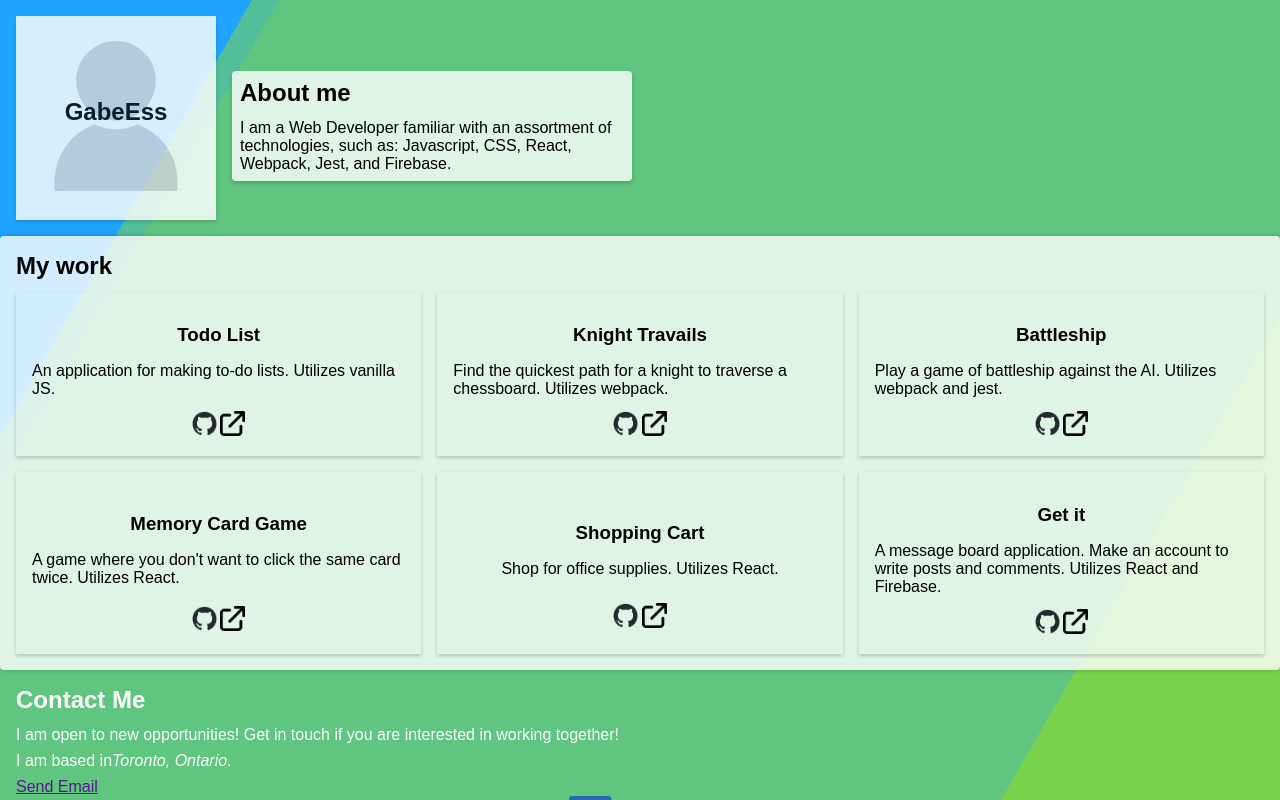
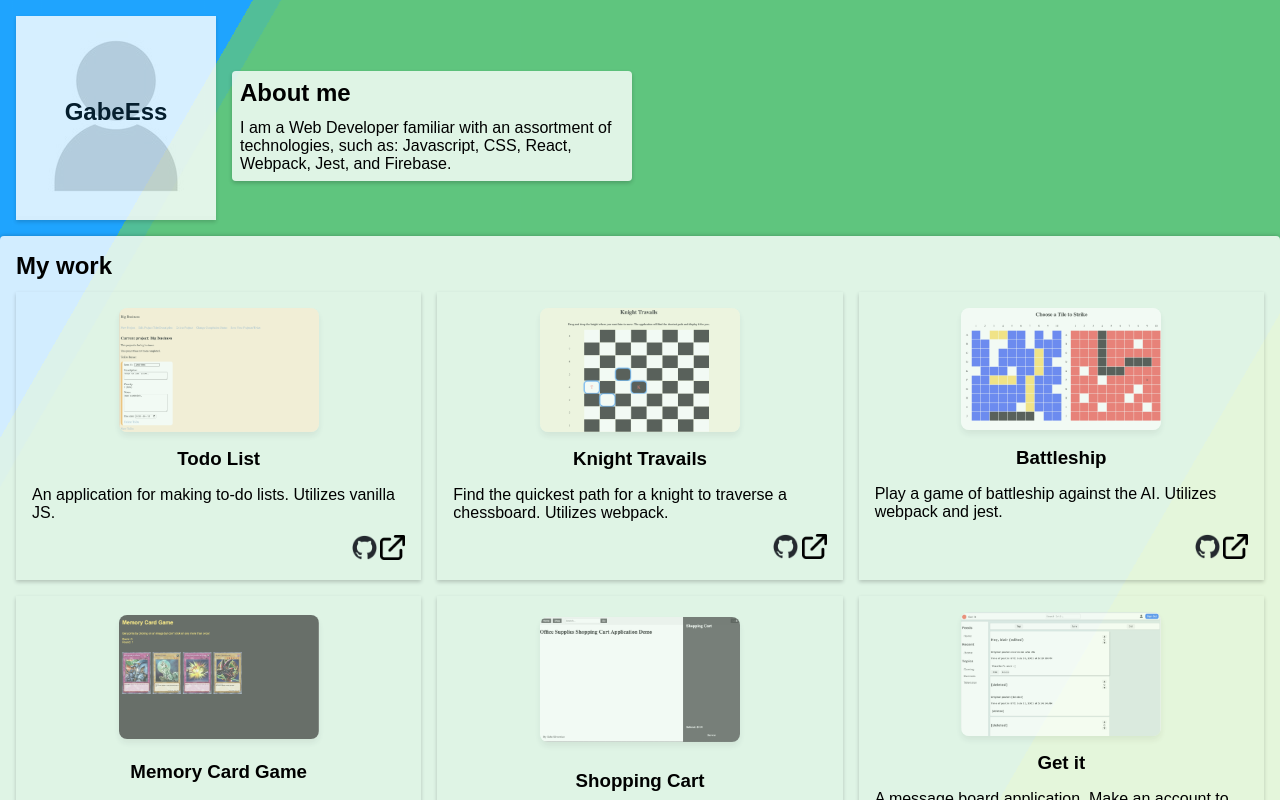
Before and after one commit to GabeEss/Portfolio, a React (Vite) app: page / in a window 1280 px wide. Shown: the top 800 px of the page. Built offline with nearby package versions, Linux system fonts and the light colour scheme.

Commit message:
Added hover effects to the screenshots in the main section.

```diff
--- a/src/css/Main.css
+++ b/src/css/Main.css
@@ -28,9 +28,18 @@ main{
 }
 
 .screenshot {
-    max-width: 0px; /* I don't think this looks good.*/
+    max-width: 200px;
     height: auto;
-    padding-bottom: 1em;
+    align-self: center;
+    border-radius: .5em;
+    opacity: .6;
+    transition: transform 0.2s ease-in-out, opacity 0.2s ease-in-out;
+    box-shadow: 0 4px 6px rgba(0, 0, 0, 0.1);
+}
+
+.screenshot:hover {
+    transform: scale(1.05); /* Scale up on hover */
+    opacity: 1; /* Reduce opacity on hover */
 }
 
 .project {
@@ -38,11 +47,11 @@ main{
     display: flex;
     flex-direction: column;
     justify-content: space-around;
-    align-items: center;
     box-shadow: 0 2px 4px rgba(0, 0, 0, 0.4);
 }
 
 .project-text {
+    padding-top: 1em;
     display: flex;
     flex-direction: column;
     justify-content: center;
```
